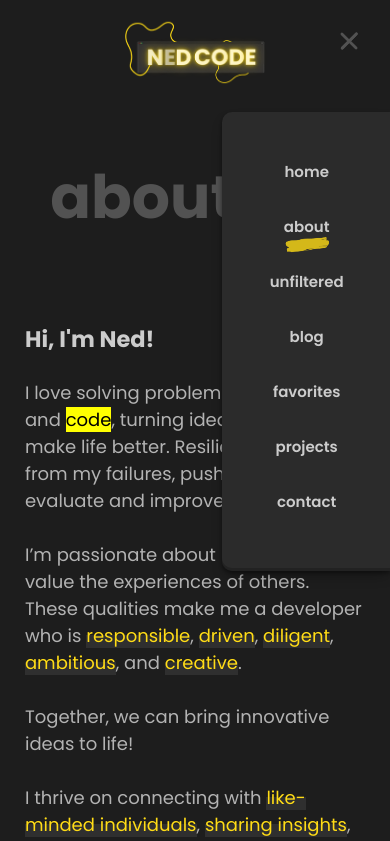
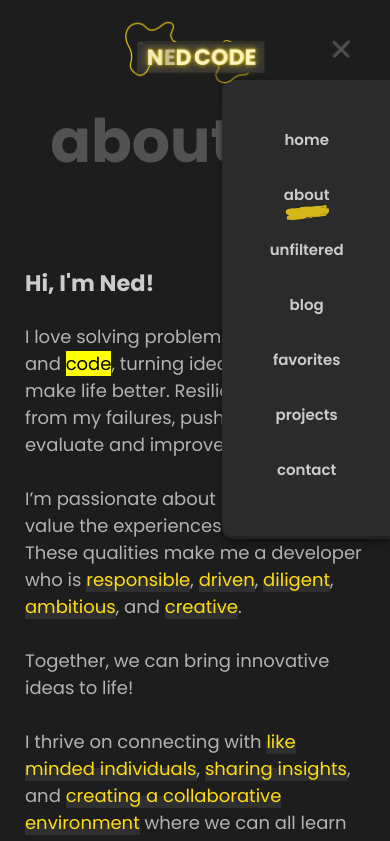
Before and after one commit to nedcodev/portfolio-v2, a website: page about.html in a window 390 px wide. Both pictures are taken after a click on the icon 349 px from the left and 41 px from the top of the page. Shown: the top 841 px of the page. Drawn offline with nearby package versions, Linux system fonts and the light colour scheme.

Commit message:
Fix about me description

```diff
--- a/about.html
+++ b/about.html
@@ -103,7 +103,7 @@
             Together, we can bring innovative ideas to life!
             <br>
             <br>
-            I thrive on connecting with <span class="highlight">like-minded individuals</span>, <span
+            I thrive on connecting with <span class="highlight">like minded individuals</span>, <span
               class="highlight">sharing insights</span>, and <span class="highlight">creating a
               collaborative environment</span> where we can all learn and grow together. Whether it's discussing the
             latest tech trends or brainstorming creative solutions, I'm always eager to connect and exchange ideas.
@@ -114,11 +114,11 @@
             <br>
             <br>
             I also love diving into video games, where imagination meets strategy, and unwinding with exciting content
-            on <span class="highlight">Twitch TV</span>—especially enjoying the immersive world of <span
+            on <span class="highlight">Twitch TV</span> especially enjoying the immersive world of <span
               class="highlight">GTA RP</span>.
             <br>
             <br>
-            Join me on this journey of discovery and connection—it's all about making meaningful connections and
+            Join me on this journey of discovery and connection it's all about making meaningful connections and
             embracing every opportunity for learning and enjoyment!
           </p>
           <br>
--- a/css/style.css
+++ b/css/style.css
@@ -200,11 +200,11 @@ position: relative;
 .nav-logo7 { z-index: 3; }
 .nav-logo  { z-index: 1; }
 
-@media screen and (max-width: 767px) {
+ @media screen and (max-width: 767px) {
   .nav-menu {
     position: fixed;
     text-align: center;
-    top: 7rem;
+    top: 5rem;
     right: -100%;
     height: auto;
     padding: 3rem 2.9rem 1.6rem 3rem;
@@ -213,9 +213,6 @@ position: relative;
     border-radius: 10px 0 0 10px;
     box-shadow: rgba(0, 0, 0, 0.4) 0px 2px 4px, rgba(0, 0, 0, 0.3) 0px 7px 13px -3px, rgba(0, 0, 0, 0.2) 0px -3px 0px inset;
   }
-  /* .unfiltered-underline-fix::after {
-    top: 1.2rem;
-  } */
 }
 
 .nav-item {
@@ -281,10 +278,15 @@ position: relative;
   -ms-user-select: none;
   user-select: none; */
 
-  grid-row: 1;
+  /* grid-row: 1;
   grid-column: 1;
   justify-self: end;
-  align-self: center;
+  align-self: center; */
+
+position: fixed;
+  top: 1.5rem;
+  right: 1.5rem;
+  z-index: 200;
 }
 
 .hamRotate.active {
@@ -337,6 +339,10 @@ position: relative;
 /*=== VIEW MENU ===*/
 .show-menu {
   right: 0;
+}
+
+.nav-menu.show-menu ~ .nav-toggle {
+  top: 6rem;
 }
 
 /*=== WAVE ===*/
```
